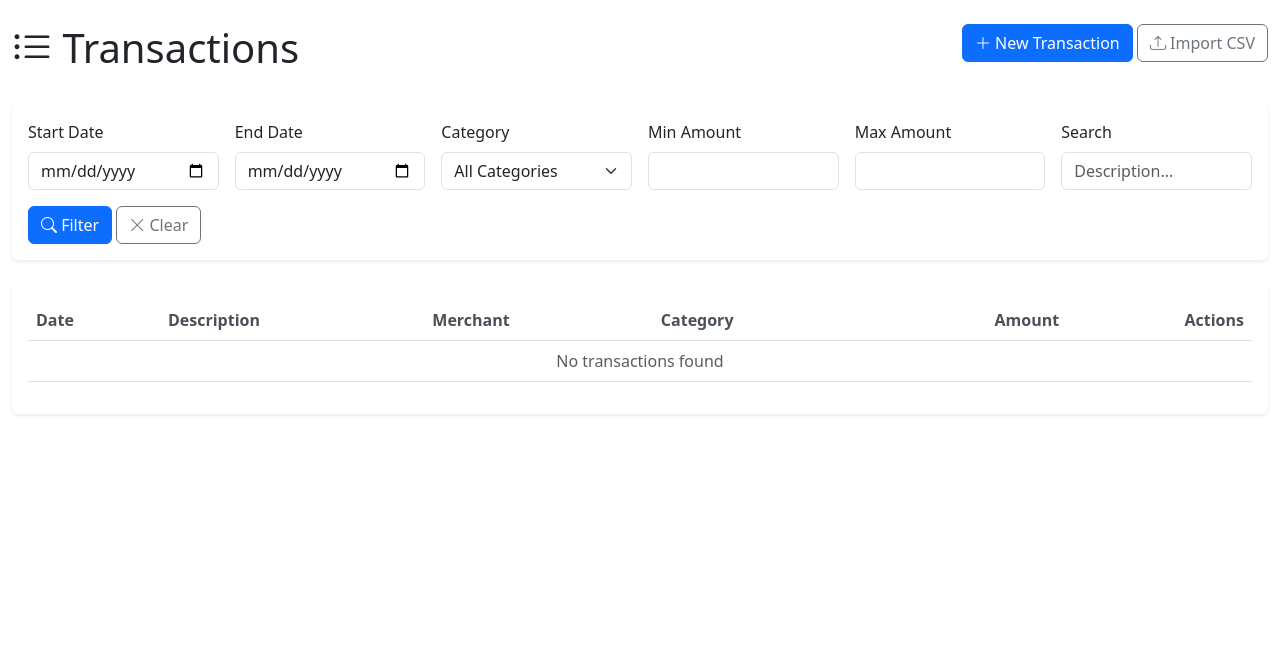
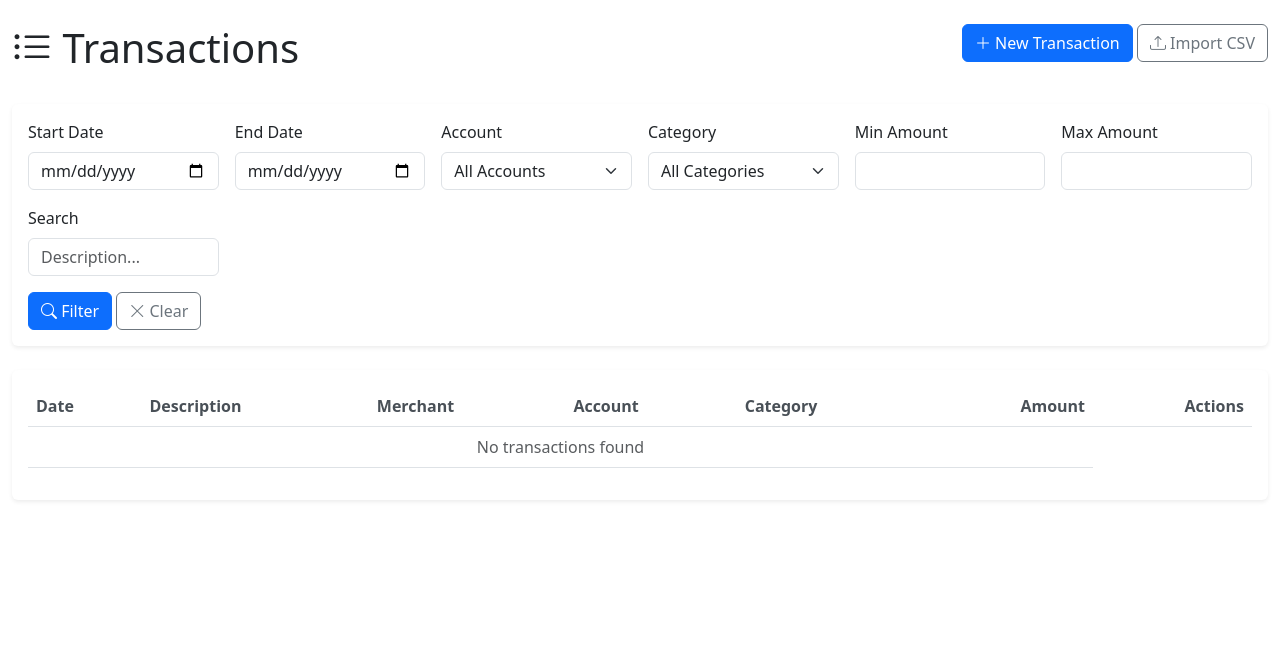
Before and after one commit to jtripp559/finance-app, a Flask app: page /transactions in a window 1280 px wide. Shown: the part 56-723 px from the top of the page. Run offline with Flask 3, Linux system fonts and the light colour scheme; data comes from the database, SQL or seed files in the repository; data that the repository does not hold is empty; some libraries are stand-ins or nearby versions.

Commit message:
Added "Account Name"

```diff
--- a/backend/api/import_csv.py
+++ b/backend/api/import_csv.py
@@ -28,6 +28,11 @@
     desc_keywords = ['description', 'desc', 'memo', 'narrative', 'details', 'merchant', 'payee', 'name']
     if any(kw in name_lower for kw in desc_keywords):
         return 'description'
+
+    # Account detection
+    account_keywords = ['account', 'acct', 'card', 'source', 'bank', 'wallet']
+    if any(kw in name_lower for kw in account_keywords):
+        return 'account'
 
     # Category detection
     cat_keywords = ['category', 'cat', 'type', 'classification']
@@ -210,6 +215,7 @@
                         date=date_val,
                         amount=amount,
                         description=description,
+                        account_name=row.get(mapping.get('account', ''), '').strip() if mapping.get('account') else None,
                         category_id=category_id
                     )
                     db.session.add(transaction)
--- a/backend/api/transactions.py
+++ b/backend/api/transactions.py
@@ -15,6 +15,7 @@
     - start_date: Filter transactions on or after this date (YYYY-MM-DD)
     - end_date: Filter transactions on or before this date (YYYY-MM-DD)
     - category_id: Filter by category ID
+    - account_name: Filter by account name
     - min_amount: Filter by minimum amount
     - max_amount: Filter by maximum amount
     - search: Search in description
@@ -45,6 +46,11 @@
     category_id = request.args.get('category_id')
     if category_id:
         query = query.filter(Transaction.category_id == category_id)
+
+    # Account name filter
+    account_name = request.args.get('account_name')
+    if account_name:
+        query = query.filter(Transaction.account_name == account_name)
 
     # Amount filters
     min_amount = request.args.get('min_amount')
@@ -103,6 +109,7 @@
         "amount": float,
         "description": "string",
         "merchant": "string" (optional),
+        "account_name": "string" (optional),
         "category_id": int (optional),
         "notes": "string" (optional)
     }
@@ -142,6 +149,7 @@
         amount=amount,
         description=data['description'],
         merchant=data.get('merchant'),
+        account_name=data.get('account_name'),
         category_id=category_id,
         notes=data.get('notes')
     )
@@ -162,6 +170,7 @@
         "amount": float,
         "description": "string",
         "merchant": "string",
+        "account_name": "string",
         "category_id": int,
         "notes": "string"
     }
@@ -189,6 +198,9 @@
 
     if 'merchant' in data:
         transaction.merchant = data['merchant']
+
+    if 'account_name' in data:
+        transaction.account_name = data['account_name']
 
     if 'category_id' in data:
         transaction.category_id = data['category_id']
@@ -255,6 +267,7 @@
                 amount=amount,
                 description=txn_data['description'],
                 merchant=txn_data.get('merchant'),
+                account_name=txn_data.get('account_name'),
                 category_id=category_id,
                 notes=txn_data.get('notes')
             )
@@ -272,3 +285,13 @@
         'errors': errors,
         'error_count': len(errors)
     }), 201 if created else 400
+
+
+@transactions_bp.route('/accounts', methods=['GET'])
+def list_accounts():
+    """Get list of unique account names."""
+    accounts = db.session.query(Transaction.account_name).filter(
+        Transaction.account_name.isnot(None)
+    ).distinct().order_by(Transaction.account_name).all()
+
+    return jsonify([a[0] for a in accounts if a[0]]), 200
--- a/backend/models.py
+++ b/backend/models.py
@@ -61,6 +61,7 @@
     amount = db.Column(db.Float, nullable=False)
     description = db.Column(db.String(500), nullable=False)
     merchant = db.Column(db.String(200), nullable=True)
+    account_name = db.Column(db.String(100), nullable=True)
     category_id = db.Column(db.Integer, db.ForeignKey('categories.id'), nullable=True)
     user_id = db.Column(db.Integer, db.ForeignKey('users.id'), nullable=True)
     notes = db.Column(db.Text, nullable=True)
@@ -74,6 +75,7 @@
             'amount': self.amount,
             'description': self.description,
             'merchant': self.merchant,
+            'account_name': self.account_name,
             'category_id': self.category_id,
             'category_name': self.category.name if self.category else None,
             'user_id': self.user_id,
--- a/frontend/templates/transactions.html
+++ b/frontend/templates/transactions.html
@@ -28,6 +28,12 @@
             <div class="col-md-2">
                 <label for="end-date" class="form-label">End Date</label>
                 <input type="date" class="form-control" id="end-date" name="end_date">
+            </div>
+            <div class="col-md-2">
+                <label for="account-filter" class="form-label">Account</label>
+                <select class="form-select" id="account-filter" name="account_name">
+                    <option value="">All Accounts</option>
+                </select>
             </div>
             <div class="col-md-2">
                 <label for="category-filter" class="form-label">Category</label>
@@ -69,6 +75,7 @@
                         <th>Date</th>
                         <th>Description</th>
                         <th>Merchant</th>
+                        <th>Account</th>
                         <th>Category</th>
                         <th class="text-end">Amount</th>
                         <th class="text-end">Actions</th>
@@ -119,6 +126,7 @@
         deleteModal = new bootstrap.Modal(document.getElementById('deleteModal'));
 
         loadCategories();
+        loadAccounts();
         loadTransactions();
 
         document.getElementById('filter-form').addEventListener('submit', function(e) {
@@ -157,6 +165,23 @@
         }
     }
 
+    async function loadAccounts() {
+        try {
+            const response = await fetch('/api/transactions/accounts');
+            const accounts = await response.json();
+
+            const select = document.getElementById('account-filter');
+            accounts.forEach(account => {
+                const option = document.createElement('option');
+                option.value = account;
+                option.textContent = account;
+                select.appendChild(option);
+            });
+        } catch (error) {
+            console.error('Error loading accounts:', error);
+        }
+    }
+
     async function loadTransactions() {
         const params = new URLSearchParams();
         params.append('page', currentPage);
@@ -164,6 +189,7 @@
 
         const startDate = document.getElementById('start-date').value;
         const endDate = document.getElementById('end-date').value;
+        const accountName = document.getElementById('account-filter').value;
         const categoryId = document.getElementById('category-filter').value;
         const minAmount = document.getElementById('min-amount').value;
         const maxAmount = document.getElementById('max-amount').value;
@@ -171,6 +197,7 @@
 
         if (startDate) params.append('start_date', startDate);
         if (endDate) params.append('end_date', endDate);
+        if (accountName) params.append('account_name', accountName);
         if (categoryId) params.append('category_id', categoryId);
         if (minAmount) params.append('min_amount', minAmount);
         if (maxAmount) params.append('max_amount', maxAmount);
@@ -202,6 +229,7 @@
                 <td>${formatDate(txn.date)}</td>
                 <td>${escapeHtml(txn.description)}</td>
                 <td>${escapeHtml(txn.merchant || '-')}</td>
+                <td><span class="badge bg-info">${escapeHtml(txn.account_name || '-')}</span></td>
                 <td><span class="badge bg-secondary">${escapeHtml(txn.category_name || 'Uncategorized')}</span></td>
                 <td class="text-end ${txn.amount >= 0 ? 'text-success' : 'text-danger'}">${formatCurrency(txn.amount)}</td>
                 <td class="text-end">
```
Also changed, not shown: frontend/templates/import.html (+16 -4 lines), frontend/templates/transaction_form.html (+28 -0 lines).
